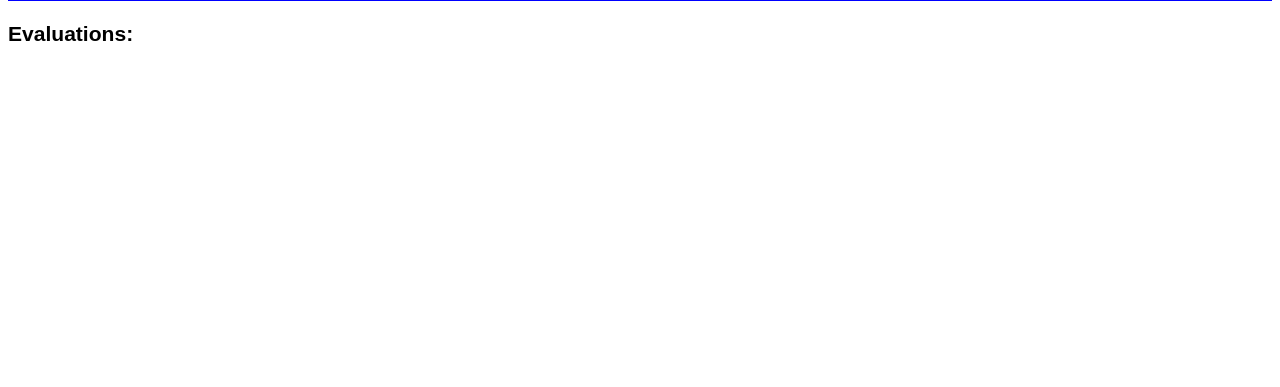
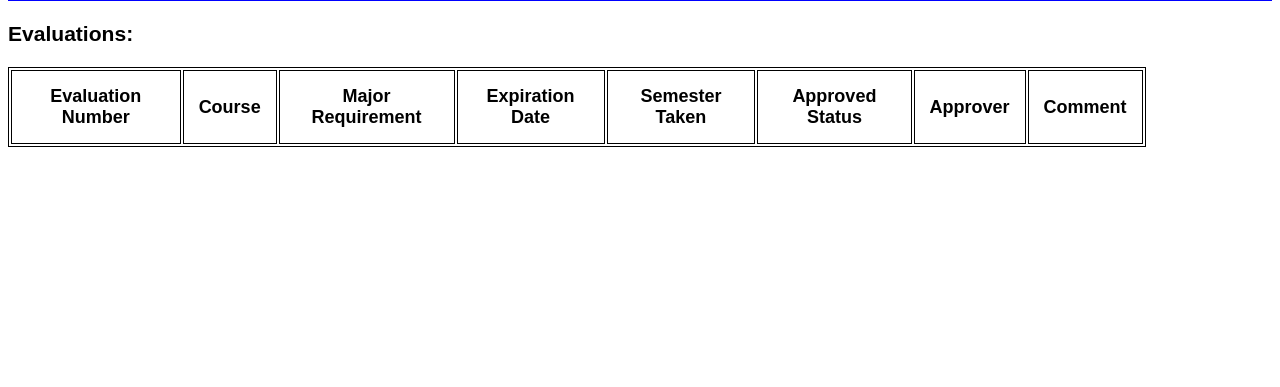
Before and after one commit to cmeehan340/Xfer-Database, a Django app: template transfer/templates/evaluation/eval_home.html in a window 1280 px wide. Shown: the part 365-752 px from the top of the page. Run offline with Django 3.2, Linux system fonts and the light colour scheme; the template is opened without the code that fills it, so the values that code supplies are empty.

Commit message:
Fixed Crud and cleaned up pages

```diff
--- a/transfer/models/model_approver.py
+++ b/transfer/models/model_approver.py
@@ -4,6 +4,7 @@ Chris Meehan
 4/12/2020
 '''
 from django.db import models
+from django.urls import reverse
 # Create your models here.
 
 
@@ -16,3 +17,6 @@ class Approver(models.Model):
 
     def __str__(self):
         return self.approver_name
+
+    def get_absolute_url(self):
+        return reverse('approver_detail', args=[str(self.id)])
--- a/transfer/models/model_course.py
+++ b/transfer/models/model_course.py
@@ -6,6 +6,7 @@ Updated:
 4/26/2020
 '''
 from django.db import models
+from django.urls import reverse
 from .model_school import School
 
 
@@ -20,3 +21,6 @@ class Course(models.Model):
 
     def __str__(self):
         return self.title
+
+    def get_absolute_url(self):
+        return reverse('course_detail', args=[str(self.id)])
--- a/transfer/models/model_school.py
+++ b/transfer/models/model_school.py
@@ -20,4 +20,4 @@ class School(models.Model):
         '''
         Returns the url for school_name
         '''
-        return reverse('school_name', args=[str(self.id)])
+        return reverse('school_detail', args=[str(self.id)])
--- a/transfer/templates/approver/approver_home.html
+++ b/transfer/templates/approver/approver_home.html
@@ -5,7 +5,7 @@
 <div class="dropdown">
   <div id="myDropdown" class="dropdown-content">
     {% for approver in object_list %}
-    <a href="">{{ approver.approver_name }}</a>
+    <a href="{% url 'approver_detail' approver.pk %}">{{ approver.approver_name }}</a>
     {% endfor %}
     </div>
     </div>
--- a/transfer/templates/evaluation/eval_home.html
+++ b/transfer/templates/evaluation/eval_home.html
@@ -2,11 +2,32 @@
 {% load static %}
 {% block content %}
 <h3>Evaluations:</h3>
-<div class="dropdown">
-  <div id="myDropdown" class="dropdown-content">
-    {% for eval in object_list %}
-    <a href="{% url 'eval_detail' eval.pk %}">{{ eval.id }}, {{ eval.sem_year_taken}}, {{ eval.approved_status}}</a>
-    {% endfor %}
-    </div>
-    </div>
+  <table style="width:90%">
+  <thead>
+      <tr>
+      <th>Evaluation Number</th>
+      <th>Course</th>
+      <th>Major Requirement</th>
+      <th>Expiration Date</th>
+      <th>Semester Taken</th>
+      <th>Approved Status</th>
+      <th>Approver</th>
+      <th>Comment</th>
+      </tr>
+  </thead>
+  <tbody>
+      {% for evaluation in object_list %}
+      <tr>
+      <td><a href="{% url 'eval_detail' evaluation.pk %}">{{ evaluation.id }} </a></td>
+      <td>{{ evaluation.course_id }}</td>
+      <td>{{ evaluation.major_req_id }}</td>
+      <td>{{ evaluation.expiration_date}}</td>
+      <td>{{ evaluation.sem_year_taken}}</td>
+      <td>{{ evaluation.approved_status}}</td>
+      <td>{{ evaluation.approver_id }}</td>
+      <td>{{ evaluation.comment}}</td>
+      </tr>
+      {% endfor %}
+  </tbody>
+  </table>
 {% endblock %}
--- a/transfer/views/evaluation_view.py
+++ b/transfer/views/evaluation_view.py
@@ -27,7 +27,7 @@ class EvalCreateView(CreateView):
     model = TransferEvaluation
     template_name = 'evaluation/eval_new.html'
     fields = '__all__'
-    success_url = reverse_lazy('evaluation_home')
+    success_url = reverse_lazy('eval_home')
 
 class EvalDetailView(DetailView):
     '''
@@ -43,7 +43,7 @@ class EvalUpdateView(UpdateView):
     '''
     model = TransferEvaluation
     template_name = 'evaluation/eval_edit.html'
-    success_url = reverse_lazy('evaluation_home')
+    success_url = reverse_lazy('eval_home')
     fields = '__all__'
 
 class EvalDeleteView(DeleteView):
@@ -52,4 +52,4 @@ class EvalDeleteView(DeleteView):
     '''
     model = TransferEvaluation
     template_name = 'evaluation/eval_delete.html'
-    success_url = reverse_lazy('evaluation_home')
+    success_url = reverse_lazy('eval_home')
```
Also changed, not shown: transfer/models/model_evaluation.py (+6 -2 lines), transfer/models/model_requirement.py (+6 -1 lines), transfer/templates/course/course_home.html (+2 -6 lines), transfer/templates/evaluation/eval_detail.html (+30 -3 lines), transfer/templates/home.html (+7 -2 lines), transfer/templates/requirement/major_req_detail.html (+7 -2 lines), transfer/templates/requirement/major_req_home.html (+15 -5 lines).
